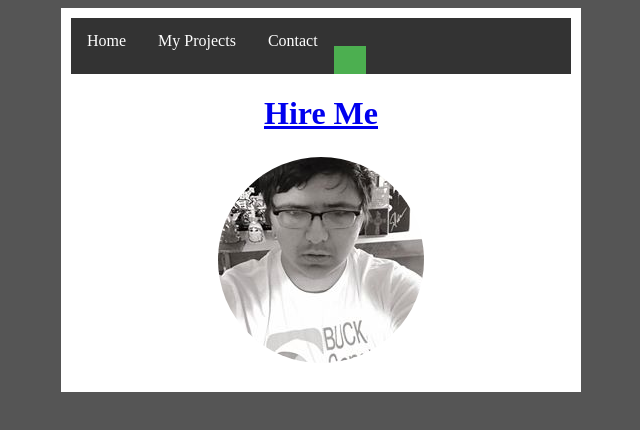
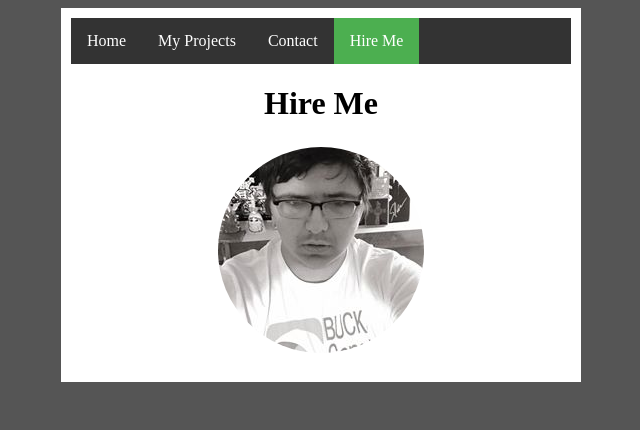
Before and after one commit to jdc20181/Portfolio, a plain HTML site: page hireme.html in a window 1280 px wide. Shown: the whole page, without its empty margins (319-959 px from the left). Drawn offline with Linux system fonts and the light colour scheme.

Commit message:
Update hireme.html

```diff
--- a/hireme.html
+++ b/hireme.html
@@ -12,11 +12,11 @@
 <ul>
   <li> <a href="index.html">Home</a>
   <li><a href="projects.html">My Projects</a></li>
-   <li> <a href="contact.html"> Contact </li>
-   <li> <a class="active" href="hireme.html"></li>
+   <li> <a href="contact.html"> Contact </a></li>
+   <li> <a class="active" href="hireme.html">Hire Me </a> </li>
 </ul>
 <h1> Hire Me </h1>
-   <p> <img src="Portfolio_Photo.jpg"></img> </p>
+   <p> <img src="Portfolio_Photo.jpg"> </p>
 
 
 
```
